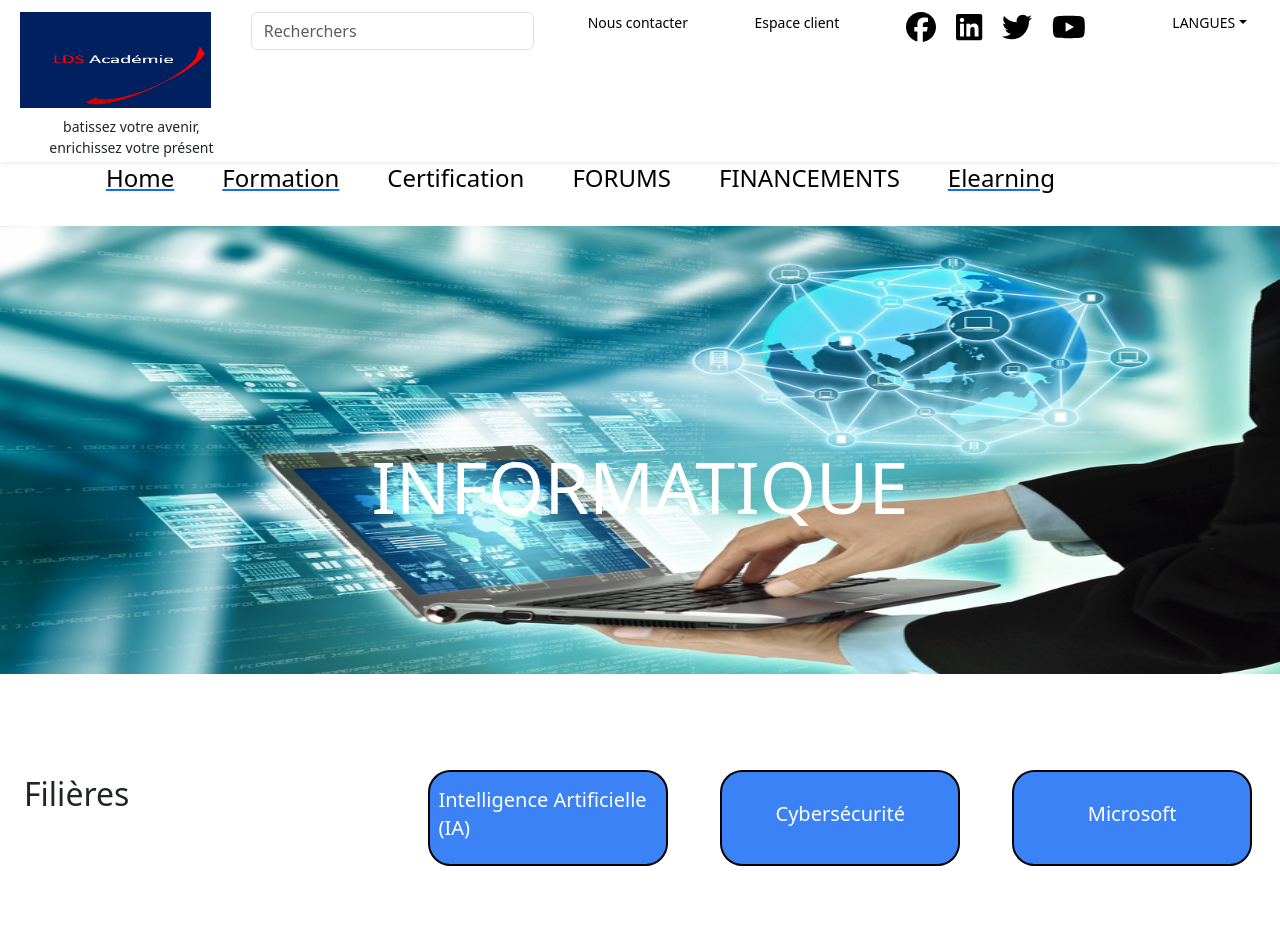
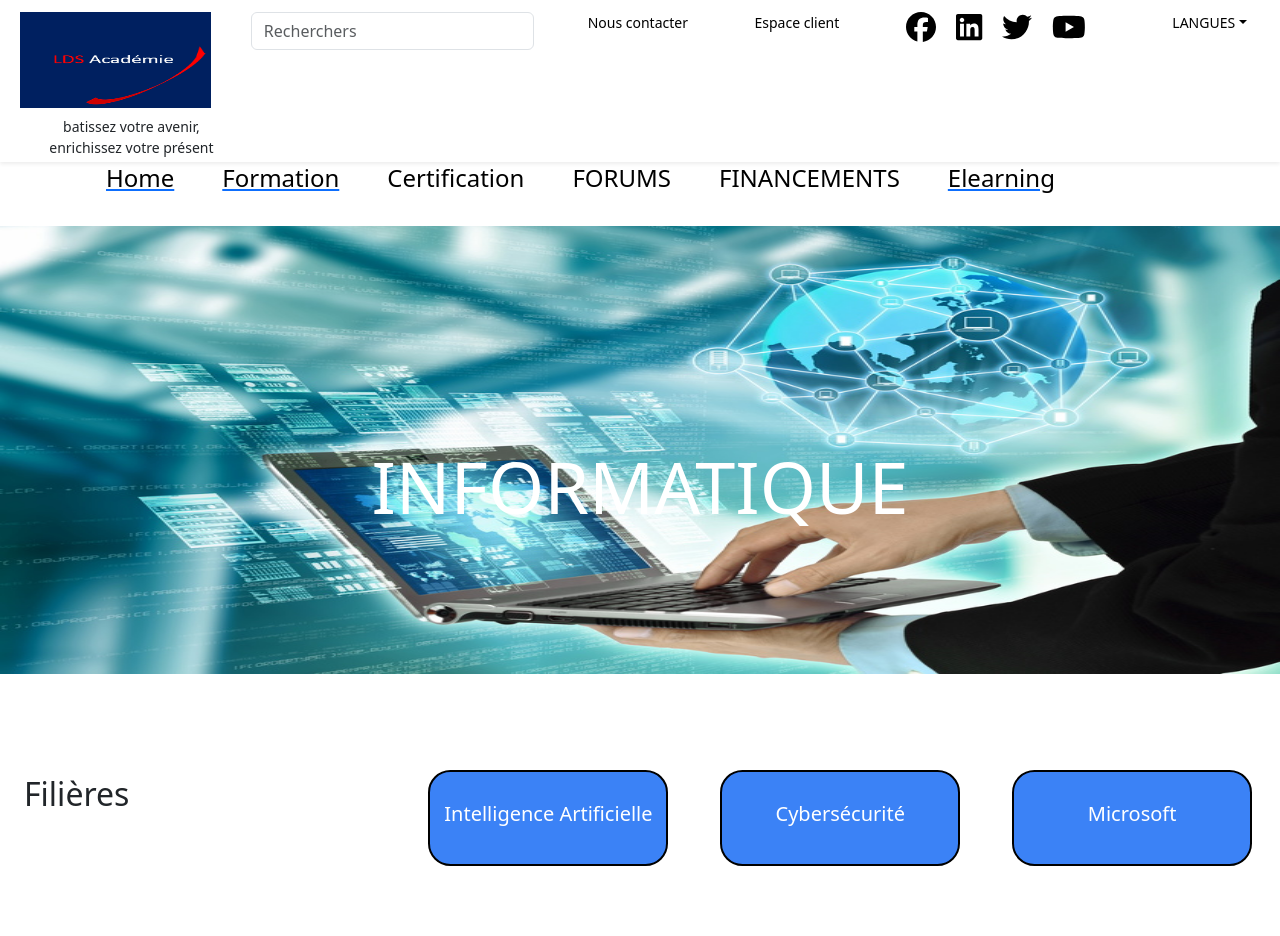
Before and after one commit to Junior-D-Lewis/lds-academie, a React (Create React App) app: page /formation in a window 1280 px wide. Shown: the top 936 px of the page. Built offline with nearby package versions, Linux system fonts and the light colour scheme.

Commit message:
update formation's datas

```diff
--- a/src/component/Formation/data.ts
+++ b/src/component/Formation/data.ts
@@ -1,6 +1,6 @@
 export const datas = [
   {
-    formationName: "Intelligence Artificielle (IA)",
+    formationName: "Intelligence Artificielle",
     lastUpdate: "01/12/2023",
     time: "23h45min",
   },
```
